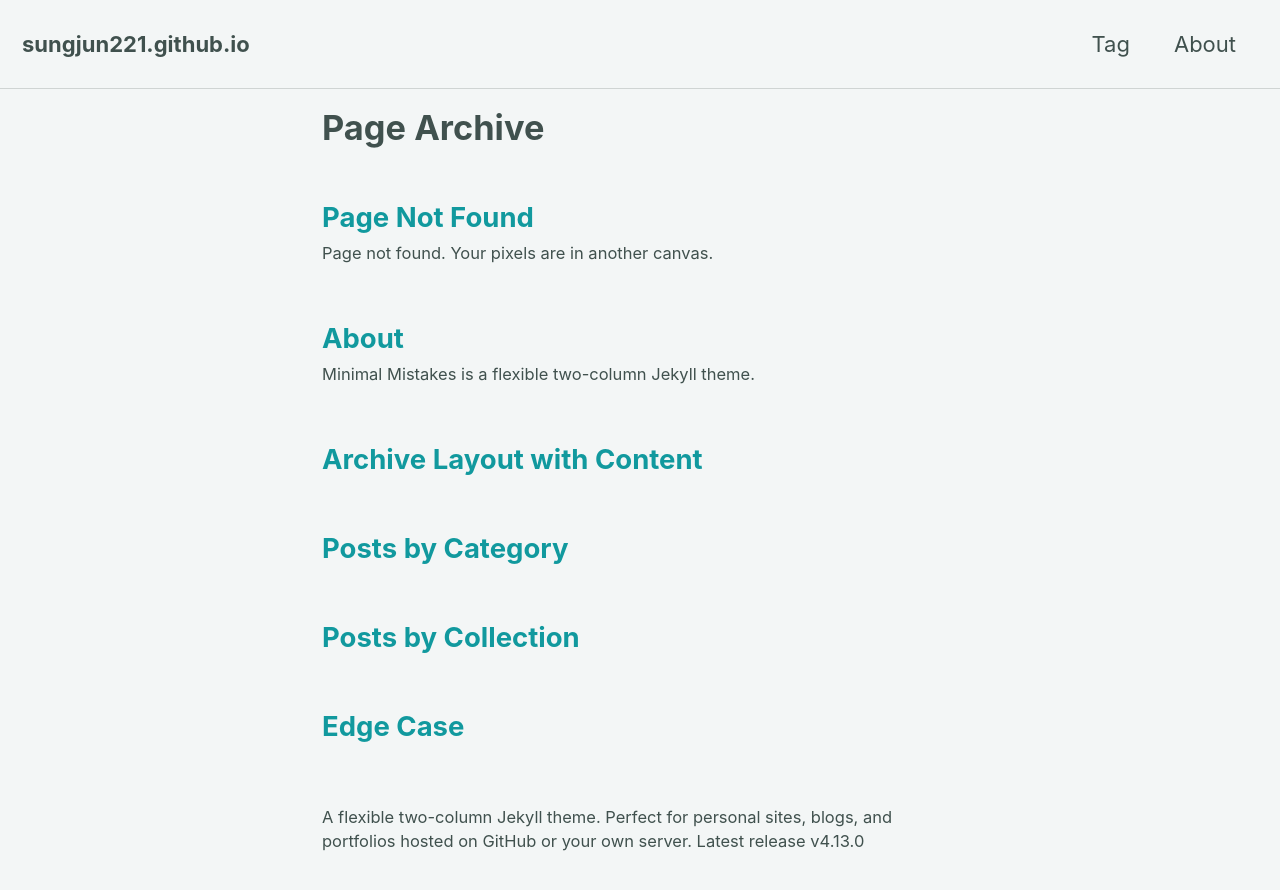
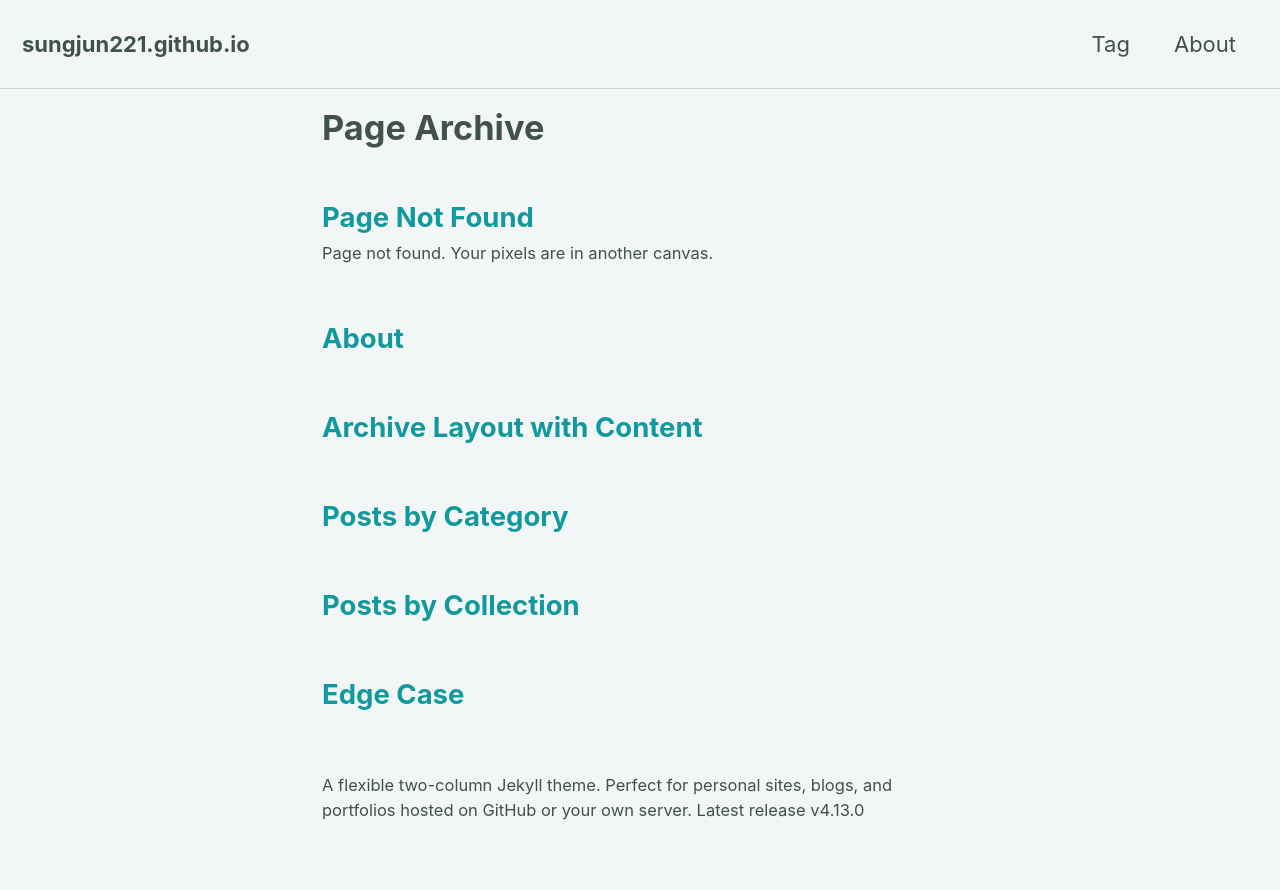
Before and after one commit to sungjun221/sungjun221.github.io, a Jekyll site: the page built from _pages/page-archive.html, in a window 1280 px wide and 900 px high. Shown: the top 890 px of the window. Built offline with Jekyll 4.4.1, drawn with Linux system fonts in a browser that asks for light colours; nearby versions of some CDN libraries.

Commit message:
Modified about

```diff
--- a/_pages/about.md
+++ b/_pages/about.md
@@ -1,17 +1,11 @@
 ---
 permalink: /about/
 title: "About"
-excerpt: "Minimal Mistakes is a flexible two-column Jekyll theme."
 last_modified_at: 2018-06-04T12:04:24-04:00
 toc: true
 layout: single
 ---
 
-### Information
-
-github : [https://github.com/sungjun221](https://github.com/sungjun221)
-
-
 ### Contact me
 
 [sungjun221@gmail.com](mailto:sungjun221@gmail.com)
```
